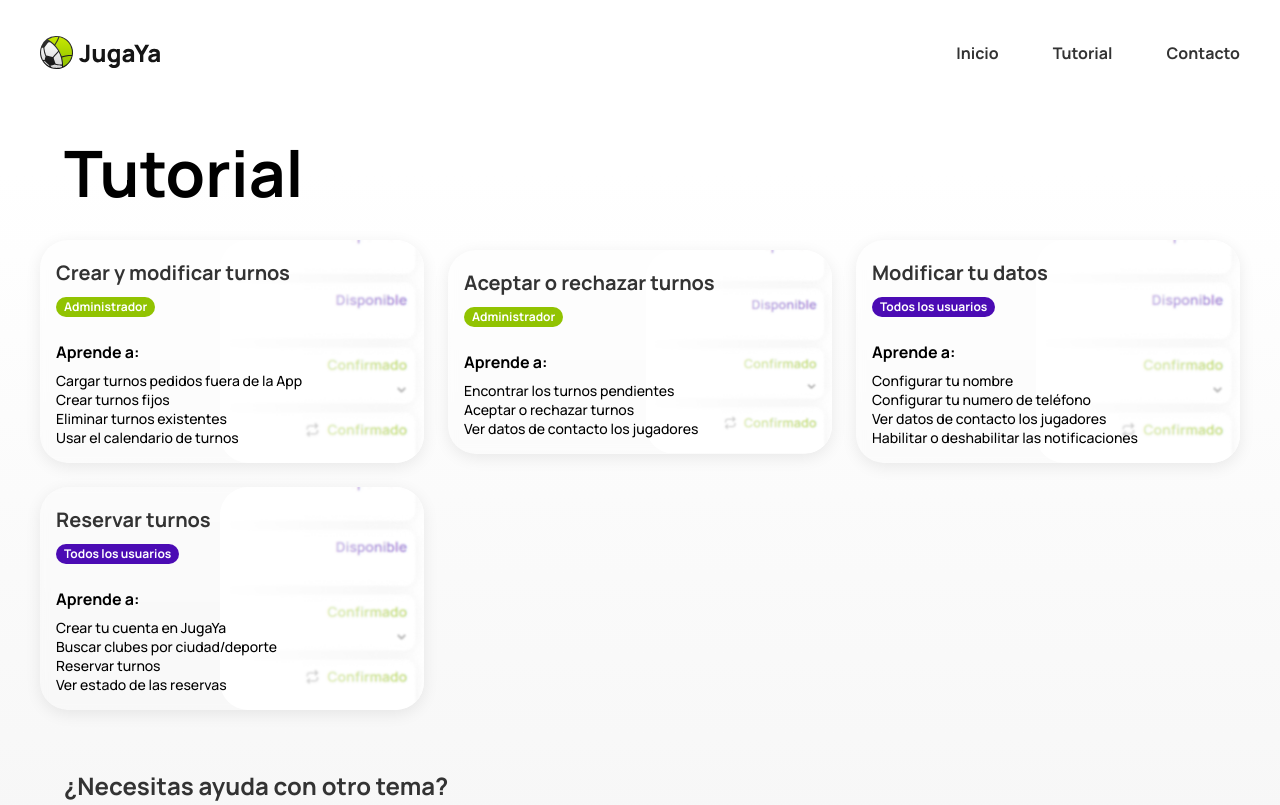
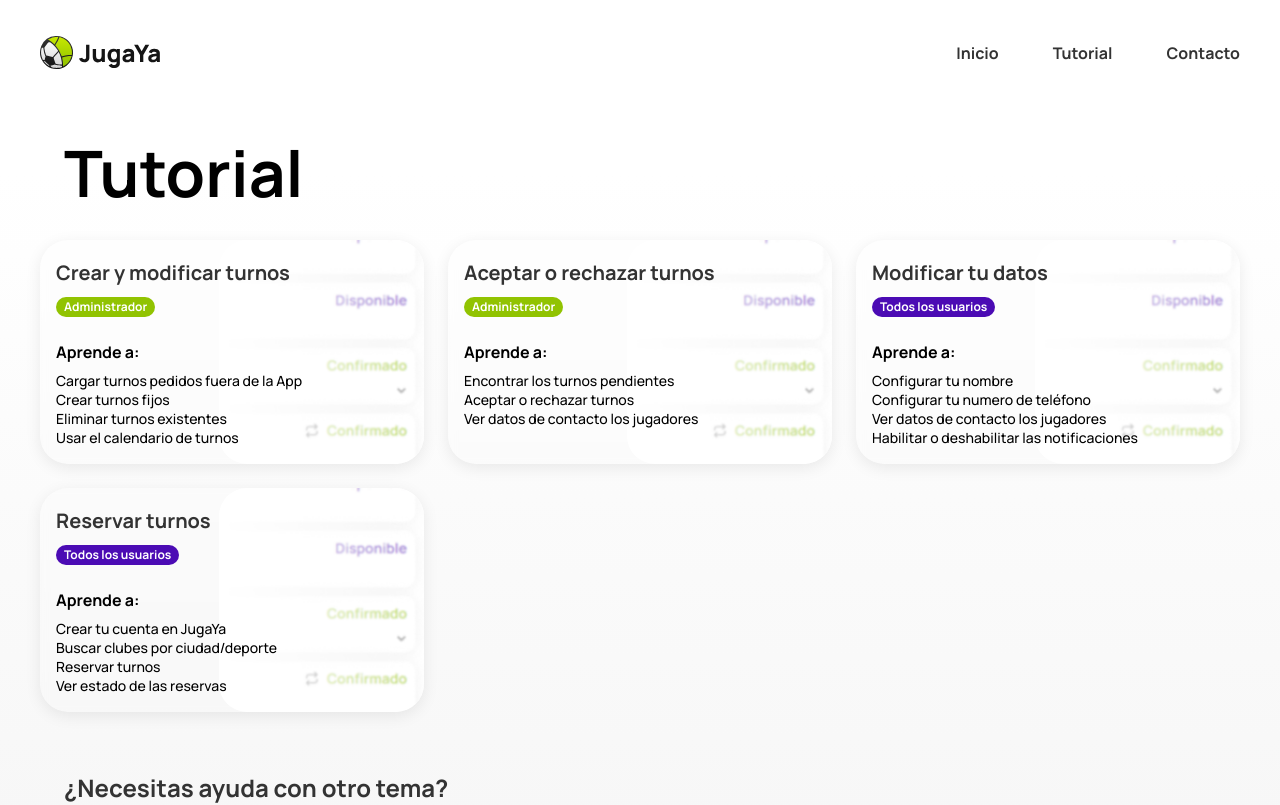
Before and after one commit to loops-ar/jugaya-landing, a React (Create React App) app: page /tutorial in a window 1280 px wide. Shown: the top 805 px of the page. Built offline with nearby package versions, Linux system fonts and the light colour scheme.

Commit message:
fix estilo card tutorial

```diff
--- a/src/components/CardTutorial/CardTutorial.styles.ts
+++ b/src/components/CardTutorial/CardTutorial.styles.ts
@@ -10,7 +10,7 @@ export const StyledCardTutorial = styled("div", {
   cursor: "pointer",
   position: "relative",
   backdropFilter: "blur(4px)",
-  bp1: {
+  "@bp1": {
     minHeight: "224px",
   },
 });
```
